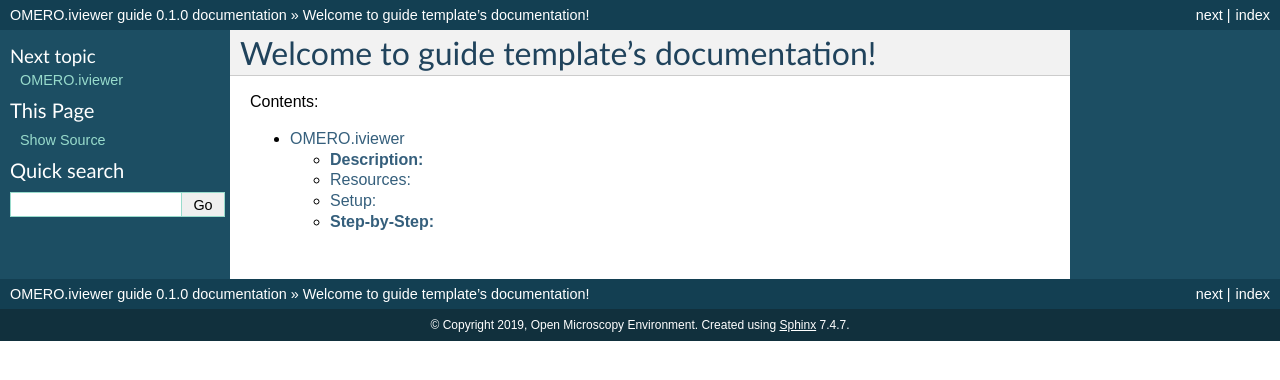
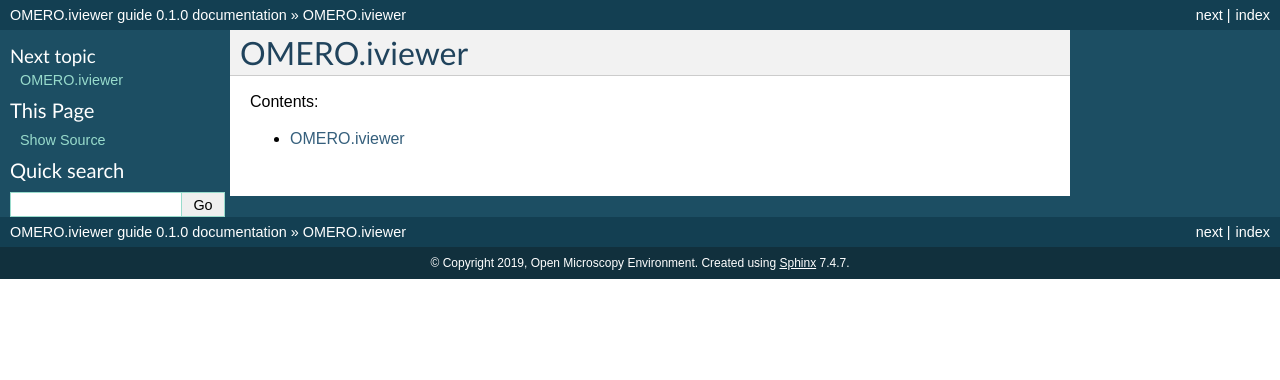
Before and after one commit to ome/omero-guide-iviewer, a Sphinx documentation site: the page built from docs/index.rst, in a window 1280 px wide. Shown: the top 380 px of the page. Built offline with Sphinx 7.4.7, drawn with Linux system fonts in a browser that asks for light colours.

Commit message:
fix header

```diff
--- a/docs/index.rst
+++ b/docs/index.rst
@@ -1,9 +1,9 @@
-Welcome to guide template's documentation!
-==========================================
+OMERO.iviewer
+=============
 
 Contents:
 
 .. toctree::
-   :maxdepth: 2
+   :maxdepth: 1
 
    iviewer
```
